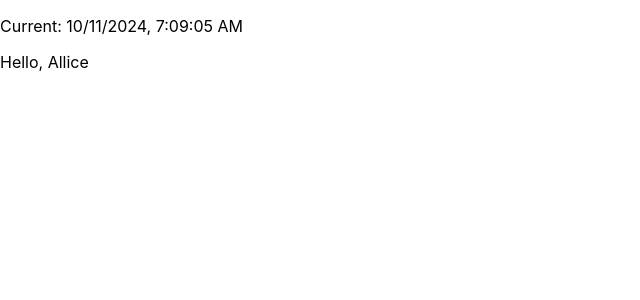
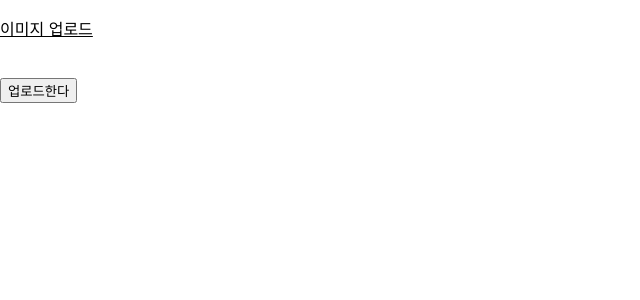
Before and after one commit to kdo1999/react-study, a React (Create React App) app: page / in a window 1280 px wide. Shown: the top 300 px of the page, without its empty margins (0-640 px from the left). Built offline with nearby package versions, Linux system fonts and the light colour scheme.

Commit message:
feat: useRef 학습

```diff
--- /dev/null
+++ b/src/components/UseRefSample.tsx
@@ -0,0 +1,62 @@
+import React, { useState, useRef } from 'react'
+
+const sleep = (ms: number) => new Promise((resolve) => setTimeout(resolve, ms))
+
+const UPLOAD_DELAY = 5000
+
+const ImageUploader = () => {
+    // 숨겨진 input 요소에 접근하기 위한 ref
+    const inputImageRef = useRef<HTMLInputElement | null>(null)
+    // 선택된 파일 데이터를 저장하는 ref
+    const fileRef = useRef<File | null>(null)
+    const [message, setMessage] = useState<string | null>('')
+
+    // '이미지 업로드'라는 텍스트가 클릭됐을 때의 콜백
+    const onClickText = () => {
+        if (inputImageRef.current !== null) {
+            //input의 DOM에 접근해서, 클릭 이벤트를 트리거한다.
+            inputImageRef.current.click()
+        }
+    }
+
+    // 파일이 선택된 후에 호출되는 콜백
+    const onChangeImage = (e: React.ChangeEvent<HTMLInputElement>) => {
+        const files = e.target.files
+        if (files !== null && files.length > 0) {
+            // fileRef.current에 값을 저장한다.
+            // fileRef.current가 변화해도 다시 그리기가 발생하지 않는다.
+            fileRef.current = files[0]
+        }
+    }
+
+    // 업로드 버튼이 클릭됐을 때 호출되는 콜백
+    const onClickUpload = async () => {
+        if (fileRef.current !== null) {
+            // 보통은 여기에서 API를 호출하고, 파일을 서버에 업로드한다.
+            // 여기에서는 의사적으로 일정 시간 기다린다.
+            await sleep(UPLOAD_DELAY)
+            // 업로드가 성공했음을 표시하기 위해, 메시지를 바꿔 쓴다
+            setMessage(`${fileRef.current.name} has been successfully uploaded`)
+        }
+    }
+
+    return (
+        <div>
+            <p style={{ textDecoration: 'underline' }} onClick={onClickText}>
+                이미지 업로드
+            </p>
+            <input
+                ref={inputImageRef}
+                type="file"
+                accept="image/*"
+                onChange={onChangeImage}
+                style={{ visibility: 'hidden' }}
+                />
+            <br />
+            <button onClick={onClickUpload}>업로드한다</button>
+            {message !== null && <p>{message}</p>}
+        </div>
+    )
+}
+
+export default ImageUploader
--- a/src/index.tsx
+++ b/src/index.tsx
@@ -9,6 +9,7 @@
 import UseMemoSample from './components/UseMemoSample'
 import Clock from './components/Clock'
 import UseContextSample from './components/UseContextSample'
+import UseRefSample from './components/UseRefSample'
 
 const root = ReactDOM.createRoot(
     // index.html에 있는 root를 ID로 가진 요소를 지정한다.
@@ -16,7 +17,7 @@
 );
 root.render(
     <React.StrictMode>
-        <UseContextSample />
+        <UseRefSample />
     </React.StrictMode>,
 );
 
```
